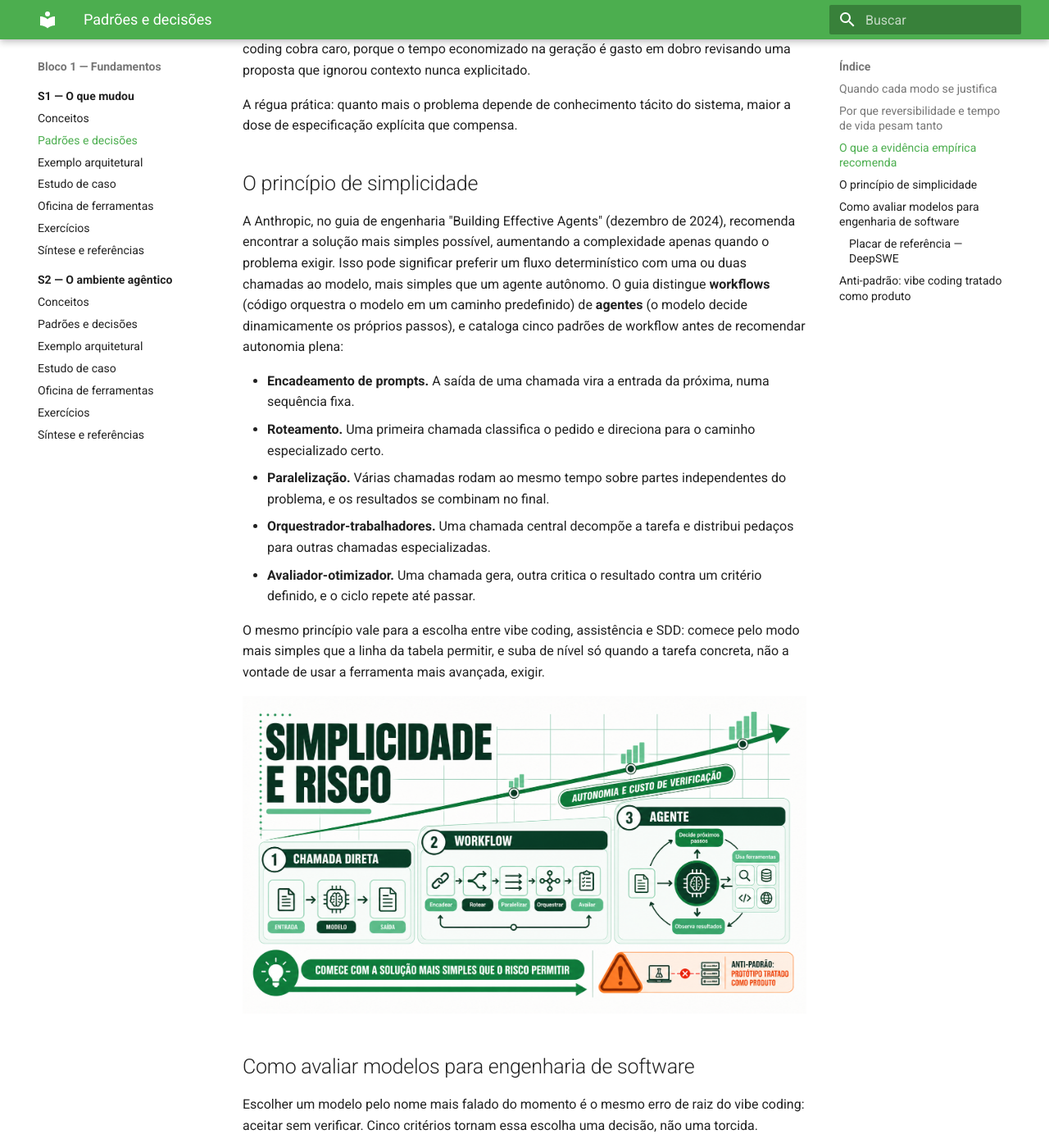
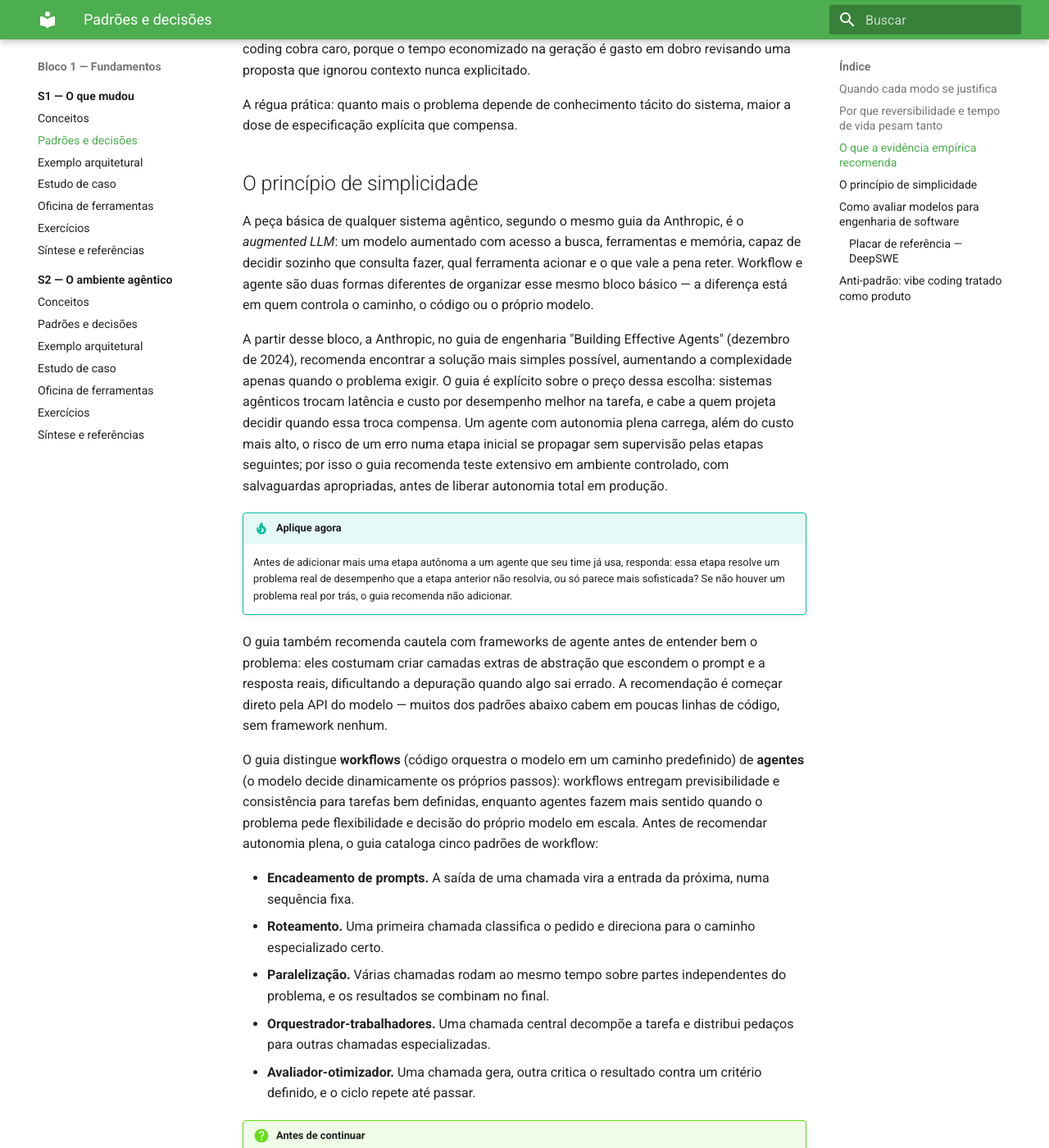
Before and after one commit to arkhibr/workshops-ia-agentica, an MkDocs documentation site: the page built from docs/sessao-01-o-que-mudou/padroes-e-decisoes.md, in a window 1280 px wide and 1400 px high, scrolled down 1992 px. Shown: the whole window at 82% size. Built offline with MkDocs 1.6.1 and Material for MkDocs 9.7.7, drawn with Linux system fonts in a browser that asks for light colours; some of the changed text lies outside the part shown.

Commit message:
docs(s1): aprofunda princípio de simplicidade com augmented LLM e trade-offs
Adiciona o conceito de augmented LLM como bloco básico dos sistemas
agênticos, o trade-off explícito de latência/custo por desempenho, o
risco de erro composto em agentes autônomos e a ressalva do guia sobre
frameworks que escondem prompt/resposta reais. Duas admonitions novas
para checar aplicação prática do critério.

Fonte: ANTHROPIC, "Building Effective Agents" (dez. 2024) — já citada
na bibliografia, sem nova entrada necessária.

```diff
--- a/docs/sessao-01-o-que-mudou/padroes-e-decisoes.md
+++ b/docs/sessao-01-o-que-mudou/padroes-e-decisoes.md
@@ -33,13 +33,25 @@ A régua prática: quanto mais o problema depende de conhecimento tácito do sis
 
 ## O princípio de simplicidade
 
-A Anthropic, no guia de engenharia "Building Effective Agents" (dezembro de 2024), recomenda encontrar a solução mais simples possível, aumentando a complexidade apenas quando o problema exigir. Isso pode significar preferir um fluxo determinístico com uma ou duas chamadas ao modelo, mais simples que um agente autônomo. O guia distingue **workflows** (código orquestra o modelo em um caminho predefinido) de **agentes** (o modelo decide dinamicamente os próprios passos), e cataloga cinco padrões de workflow antes de recomendar autonomia plena:
+A peça básica de qualquer sistema agêntico, segundo o mesmo guia da Anthropic, é o *augmented LLM*: um modelo aumentado com acesso a busca, ferramentas e memória, capaz de decidir sozinho que consulta fazer, qual ferramenta acionar e o que vale a pena reter. Workflow e agente são duas formas diferentes de organizar esse mesmo bloco básico — a diferença está em quem controla o caminho, o código ou o próprio modelo.
+
+A partir desse bloco, a Anthropic, no guia de engenharia "Building Effective Agents" (dezembro de 2024), recomenda encontrar a solução mais simples possível, aumentando a complexidade apenas quando o problema exigir. O guia é explícito sobre o preço dessa escolha: sistemas agênticos trocam latência e custo por desempenho melhor na tarefa, e cabe a quem projeta decidir quando essa troca compensa. Um agente com autonomia plena carrega, além do custo mais alto, o risco de um erro numa etapa inicial se propagar sem supervisão pelas etapas seguintes; por isso o guia recomenda teste extensivo em ambiente controlado, com salvaguardas apropriadas, antes de liberar autonomia total em produção.
+
+!!! tip "Aplique agora"
+    Antes de adicionar mais uma etapa autônoma a um agente que seu time já usa, responda: essa etapa resolve um problema real de desempenho que a etapa anterior não resolvia, ou só parece mais sofisticada? Se não houver um problema real por trás, o guia recomenda não adicionar.
+
+O guia também recomenda cautela com frameworks de agente antes de entender bem o problema: eles costumam criar camadas extras de abstração que escondem o prompt e a resposta reais, dificultando a depuração quando algo sai errado. A recomendação é começar direto pela API do modelo — muitos dos padrões abaixo cabem em poucas linhas de código, sem framework nenhum.
+
+O guia distingue **workflows** (código orquestra o modelo em um caminho predefinido) de **agentes** (o modelo decide dinamicamente os próprios passos): workflows entregam previsibilidade e consistência para tarefas bem definidas, enquanto agentes fazem mais sentido quando o problema pede flexibilidade e decisão do próprio modelo em escala. Antes de recomendar autonomia plena, o guia cataloga cinco padrões de workflow:
 
 - **Encadeamento de prompts.** A saída de uma chamada vira a entrada da próxima, numa sequência fixa.
 - **Roteamento.** Uma primeira chamada classifica o pedido e direciona para o caminho especializado certo.
 - **Paralelização.** Várias chamadas rodam ao mesmo tempo sobre partes independentes do problema, e os resultados se combinam no final.
 - **Orquestrador-trabalhadores.** Uma chamada central decompõe a tarefa e distribui pedaços para outras chamadas especializadas.
 - **Avaliador-otimizador.** Uma chamada gera, outra critica o resultado contra um critério definido, e o ciclo repete até passar.
+
+!!! question "Antes de continuar"
+    Pense num agente ou numa automação de IA que seu time usa hoje. Ele decide o próprio caminho a cada execução, ou segue, na prática, uma sequência fixa de passos vestida de "agente"? Isso muda o quanto você revisa o resultado antes de confiar nele?
 
 O mesmo princípio vale para a escolha entre vibe coding, assistência e SDD: comece pelo modo mais simples que a linha da tabela permitir, e suba de nível só quando a tarefa concreta, não a vontade de usar a ferramenta mais avançada, exigir.
 
```
